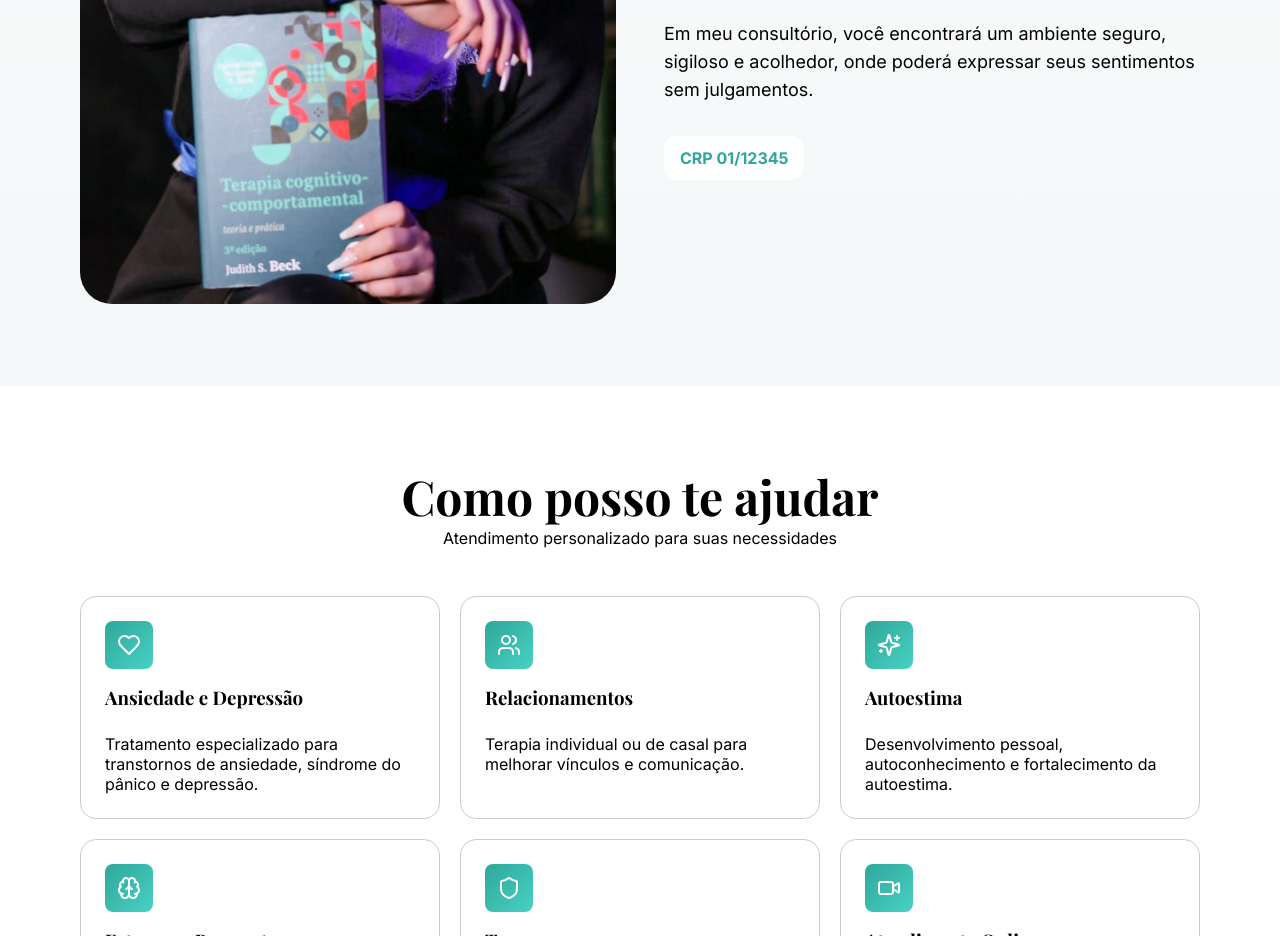
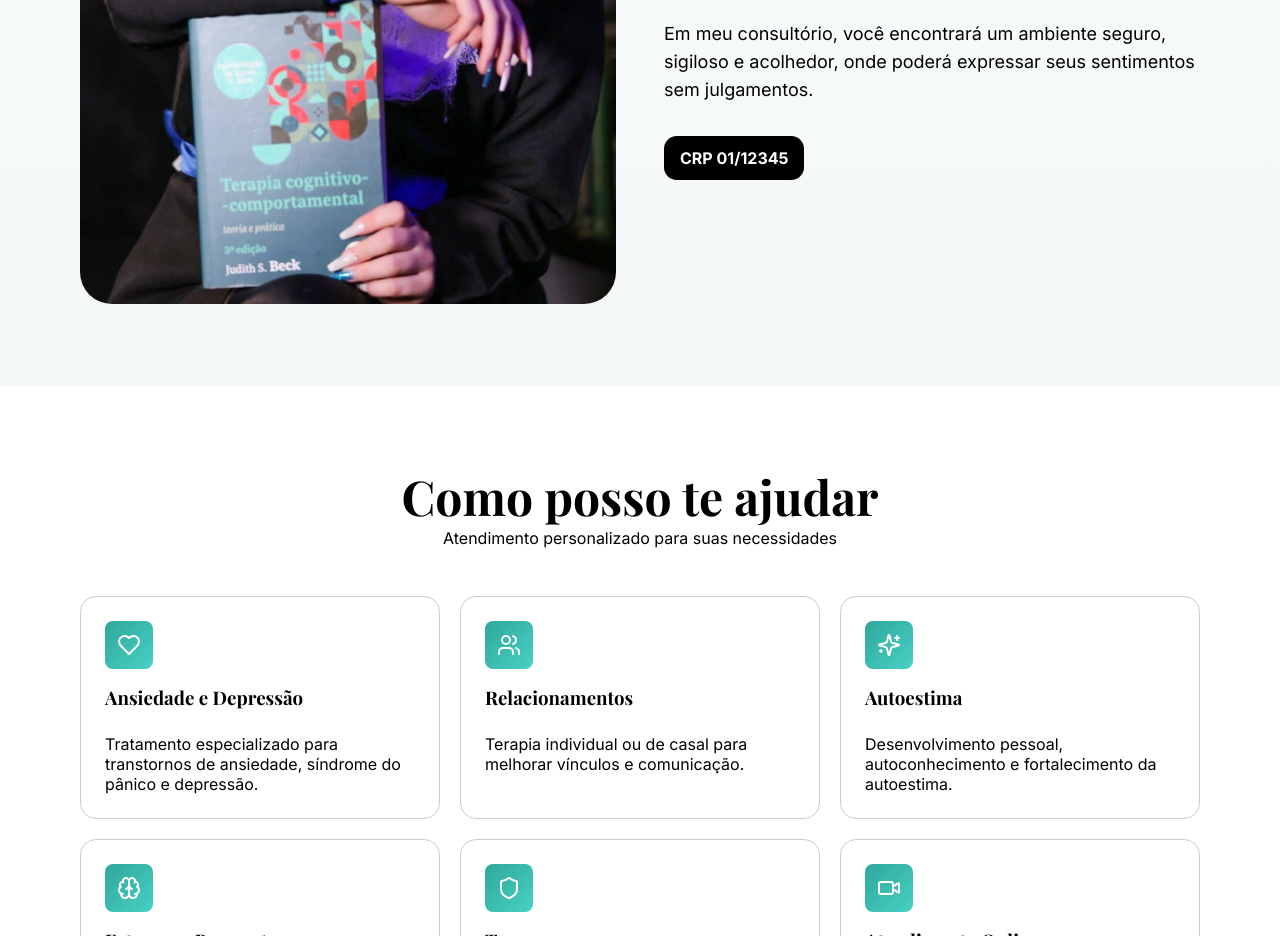
Before and after one commit to mvcs08/site-pessoal, a plain HTML site: page index.html in a window 1280 px wide. Shown: the part 1300-2236 px from the top of the page. Drawn offline with nearby package versions, Linux system fonts and the light colour scheme; a web font is replaced by a local one.

Commit message:
fix: melhorando indicadores de SEO

```diff
--- a/about.css
+++ b/about.css
@@ -51,13 +51,13 @@
 
 .about__info__crp {
     display: inline-block;
-    background-color: white;
+    background-color: #000;
     border-radius: .8rem;
     padding: .75rem 1rem;
 }
 
 .about__info__crp p {
-    color: hsl(174 56% 42%);
+    color: white;
     font-weight: bold;
 }
 
--- a/index.html
+++ b/index.html
@@ -1,8 +1,9 @@
 <!DOCTYPE html>
-<html>
+<html lang="pt-BR">
   <head>
     <meta charset="UTF-8" />
     <meta name="viewport" content="width=device-width, initial-scale=1.0" />
+    <meta name="description" content="Psicóloga especializada em Terapia Cognitivo-Comportamental (TCC) com atendimento online e presencial. Ajuda você a lidar com ansiedade, depressão e autoestima de forma acolhedora e baseada em evidências científicas." />
     <link rel="stylesheet" href="index.css" />
     <link rel="stylesheet" href="hero.css" />
     <link rel="stylesheet" href="about.css" />
```
